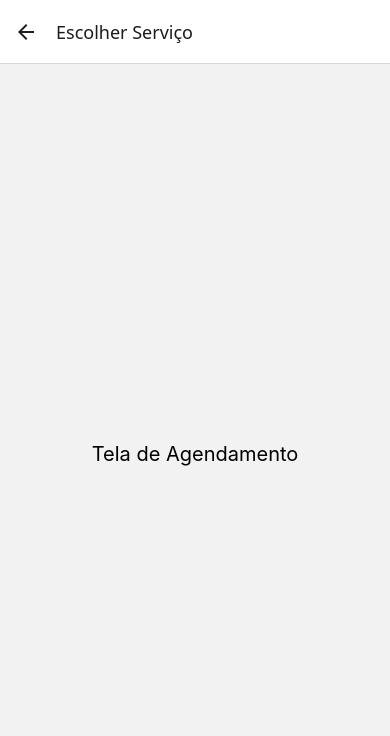
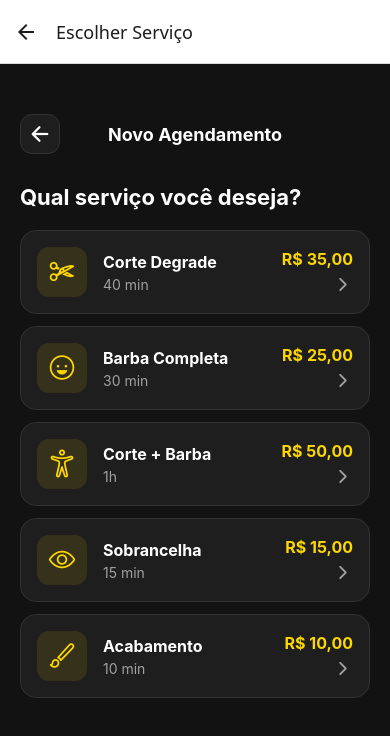
Before and after one commit to barber-scheduler/barber-scheduler, a React Native app: screen /Agendamento in a window 390 px wide. Shown: the top 736 px of the page. Built offline with nearby package versions, Linux system fonts and the light colour scheme.

Commit message:
Tela home e agendamento feitas

```diff
--- a/package.json
+++ b/package.json
@@ -6,7 +6,7 @@
     "start": "expo start",
     "android": "expo start --android",
     "ios": "expo start --ios",
-    "web": "expo start -c --web"
+    "web": "expo start --watch --web"
   },
   "dependencies": {
     "@react-navigation/bottom-tabs": "^7.8.5",
--- a/src/screens/Agendamento.js
+++ b/src/screens/Agendamento.js
@@ -1,16 +1,151 @@
 import React from 'react';
-import { View, Text, StyleSheet } from 'react-native';
+import { View, Text, StyleSheet, FlatList, TouchableOpacity, StatusBar } from 'react-native';
+import { Ionicons } from '@expo/vector-icons';
+import { theme } from '../utils/theme';
 
+// Dados Falsos dos Serviços (Depois virão do Banco do Paulo)
+const SERVICOS = [
+  { id: '1', nome: 'Corte Degrade', preco: 'R$ 35,00', duracao: '40 min', icon: 'cut-outline' },
+  { id: '2', nome: 'Barba Completa', preco: 'R$ 25,00', duracao: '30 min', icon: 'happy-outline' },
+  { id: '3', nome: 'Corte + Barba', preco: 'R$ 50,00', duracao: '1h', icon: 'accessibility-outline' },
+  { id: '4', nome: 'Sobrancelha', preco: 'R$ 15,00', duracao: '15 min', icon: 'eye-outline' },
+  { id: '5', nome: 'Acabamento', preco: 'R$ 10,00', duracao: '10 min', icon: 'brush-outline' },
+];
 
-export default function Agendamento() {
+export default function Agendamento({ navigation }) {
+
+  const handleSelectService = (servico) => {
+    navigation.navigate('Calendario', { servicoSelecionado: servico });
+  };
+
+  const renderServiceCard = ({ item }) => (
+    <TouchableOpacity
+      style={styles.card}
+      activeOpacity={0.7}
+      onPress={() => handleSelectService(item)}
+    >
+      {/* Ícone do lado esquerdo */}
+      <View style={styles.iconContainer}>
+        <Ionicons name={item.icon} size={28} color={theme.colors.primary} />
+      </View>
+
+      {/* Infos do Serviço */}
+      <View style={styles.infoContainer}>
+        <Text style={styles.serviceName}>{item.nome}</Text>
+        <Text style={styles.serviceDuration}>{item.duracao}</Text>
+      </View>
+
+      {/* Preço e Setinha */}
+      <View style={styles.priceContainer}>
+        <Text style={styles.servicePrice}>{item.preco}</Text>
+        <Ionicons name="chevron-forward" size={20} color={theme.colors.textSecondary} />
+      </View>
+    </TouchableOpacity>
+  );
+
   return (
     <View style={styles.container}>
-      <Text style={styles.text}>Tela de Agendamento</Text>
+      <StatusBar barStyle="light-content" backgroundColor={theme.colors.background} />
+
+      {/* --- HEADER COM BOTÃO VOLTAR --- */}
+      <View style={styles.header}>
+        <TouchableOpacity onPress={() => navigation.goBack()} style={styles.backButton}>
+          <Ionicons name="arrow-back" size={24} color="#FFF" />
+        </TouchableOpacity>
+        <Text style={styles.headerTitle}>Novo Agendamento</Text>
+        <View style={{ width: 40 }} />
+      </View>
+
+      <Text style={styles.subTitle}>Qual serviço você deseja?</Text>
+
+      <FlatList
+        data={SERVICOS}
+        keyExtractor={(item) => item.id}
+        renderItem={renderServiceCard}
+        showsVerticalScrollIndicator={false}
+        contentContainerStyle={{ paddingBottom: 20 }}
+      />
+
     </View>
   );
 }
 
 const styles = StyleSheet.create({
-  container: { flex: 1, justifyContent: 'center', alignItems: 'center' },
-  text: { fontSize: 20 }
+  container: {
+    flex: 1,
+    backgroundColor: theme.colors.background,
+    padding: 20,
+    paddingTop: 50,
+  },
+  // Header Styles
+  header: {
+    flexDirection: 'row',
+    alignItems: 'center',
+    justifyContent: 'space-between',
+    marginBottom: 30,
+  },
+  backButton: {
+    width: 40,
+    height: 40,
+    borderRadius: 12,
+    backgroundColor: theme.colors.surface,
+    justifyContent: 'center',
+    alignItems: 'center',
+    borderWidth: 1,
+    borderColor: theme.colors.border,
+  },
+  headerTitle: {
+    fontSize: 18,
+    fontWeight: 'bold',
+    color: theme.colors.textPrimary,
+  },
+  subTitle: {
+    fontSize: 22,
+    fontWeight: 'bold',
+    color: theme.colors.textPrimary,
+    marginBottom: 20,
+  },
+
+  // Card Styles
+  card: {
+    flexDirection: 'row',
+    alignItems: 'center',
+    backgroundColor: theme.colors.surface,
+    padding: 16,
+    borderRadius: 16,
+    marginBottom: 12,
+    borderWidth: 1,
+    borderColor: theme.colors.border,
+  },
+  iconContainer: {
+    width: 50,
+    height: 50,
+    backgroundColor: 'rgba(255, 215, 0, 0.1)',
+    borderRadius: 12,
+    justifyContent: 'center',
+    alignItems: 'center',
+    marginRight: 16,
+  },
+  infoContainer: {
+    flex: 1,
+  },
+  serviceName: {
+    fontSize: 16,
+    fontWeight: 'bold',
+    color: theme.colors.textPrimary,
+  },
+  serviceDuration: {
+    fontSize: 14,
+    color: theme.colors.textSecondary,
+    marginTop: 4,
+  },
+  priceContainer: {
+    alignItems: 'flex-end',
+  },
+  servicePrice: {
+    fontSize: 16,
+    fontWeight: 'bold',
+    color: theme.colors.primary,
+    marginBottom: 4,
+  }
 });
--- a/src/screens/Home.js
+++ b/src/screens/Home.js
@@ -1,4 +1,196 @@
-// src/screens/Home.js
 import React from 'react';
-import { View, Text, StyleSheet, FlatList, StatusBar, TouchableOpacity } from 'react-native';
+import { View, Text, StyleSheet, StatusBar, FlatList, TouchableOpacity } from 'react-native';
+import { Ionicons } from '@expo/vector-icons';
 import { theme } from '../utils/theme';
+
+// Dados Fakes para o Dashboard
+const AGENDAMENTOS = [
+  { id: '1', cliente: 'João Pedro', servico: 'Corte + Barba', horario: '09:00' },
+  { id: '2', cliente: 'Marcos Silva', servico: 'Corte Simples', horario: '10:00' },
+  { id: '3', cliente: 'Lucas Almeida', servico: 'Sobrancelha', horario: '11:30' },
+  { id: '4', cliente: 'Pedro Sampaio', servico: 'Platinado', horario: '14:00' },
+];
+
+export default function Home({ navigation }) {
+
+
+  const renderItem = ({ item }) => (
+    <TouchableOpacity
+      style={styles.appointmentCard}
+      onPress={() => console.log("Clicou no agendamento de", item.cliente)}
+    >
+
+      <View style={styles.appointmentLeft}>
+        <View style={styles.iconContainer}>
+          <Ionicons name="time-outline" size={20} color={theme.colors.primary} />
+        </View>
+        <View>
+          <Text style={styles.clientName}>{item.cliente}</Text>
+          <Text style={styles.serviceName}>{item.servico}</Text>
+        </View>
+      </View>
+
+      <Text style={styles.timeText}>{item.horario}</Text>
+    </TouchableOpacity>
+  );
+
+  return (
+    <View style={styles.container}>
+      <StatusBar barStyle="light-content" backgroundColor={theme.colors.background} />
+
+      {/* --- 1. CABEÇALHO --- */}
+      <View style={styles.headerContainer}>
+        <View>
+          <Text style={styles.title}>Dashboard</Text>
+          <Text style={styles.date}>Quarta, 20 de Novembro</Text>
+        </View>
+
+        <TouchableOpacity
+          style={styles.addButton}
+          onPress={() => navigation.navigate('Agendamento')}
+        >
+           <Ionicons name="add" size={24} color="#000" />
+        </TouchableOpacity>
+      </View>
+
+
+      <View style={styles.statsContainer}>
+
+
+        <View style={styles.statCard}>
+           <Text style={styles.statLabel}>Confirmados</Text>
+           <Text style={styles.statNumberYellow}>4</Text>
+        </View>
+
+        <View style={{ width: 15 }} />
+
+
+        <View style={styles.statCard}>
+           <Text style={styles.statLabel}>Concluídos</Text>
+           <Text style={styles.statNumberWhite}>1</Text>
+        </View>
+
+      </View>
+
+
+      <Text style={styles.sectionTitle}>Agendamentos de Hoje</Text>
+
+      <FlatList
+        data={AGENDAMENTOS}
+        keyExtractor={(item) => item.id}
+        renderItem={renderItem}
+        showsVerticalScrollIndicator={false}
+        contentContainerStyle={{ paddingBottom: 20 }}
+      />
+
+    </View>
+  );
+}
+
+const styles = StyleSheet.create({
+  container: {
+    flex: 1,
+    backgroundColor: theme.colors.background,
+    padding: 20,
+    paddingTop: 50,
+  },
+
+  // Cabeçalho
+  headerContainer: {
+    flexDirection: 'row',
+    justifyContent: 'space-between',
+    alignItems: 'center',
+    marginBottom: 20,
+  },
+  title: {
+    fontSize: 32,
+    fontWeight: 'bold',
+    color: theme.colors.textPrimary,
+  },
+  date: {
+    fontSize: 14,
+    color: theme.colors.textSecondary,
+    marginTop: 4,
+  },
+  addButton: {
+    backgroundColor: theme.colors.primary,
+    width: 45,
+    height: 45,
+    borderRadius: 12,
+    justifyContent: 'center',
+    alignItems: 'center',
+  },
+
+  // Estatísticas
+  statsContainer: {
+    flexDirection: 'row',
+    marginBottom: 30,
+  },
+  statCard: {
+    flex: 1,
+    backgroundColor: theme.colors.surface,
+    padding: 15,
+    borderRadius: 16,
+    borderWidth: 1,
+    borderColor: theme.colors.border,
+  },
+  statLabel: {
+    color: theme.colors.textSecondary,
+    fontSize: 14,
+    marginBottom: 5,
+  },
+  statNumberYellow: {
+    color: theme.colors.primary,
+    fontSize: 28,
+    fontWeight: 'bold',
+  },
+  statNumberWhite: {
+    color: theme.colors.textPrimary,
+    fontSize: 28,
+    fontWeight: 'bold',
+  },
+
+  // Lista
+  sectionTitle: {
+    fontSize: 18,
+    fontWeight: 'bold',
+    color: theme.colors.textPrimary,
+    marginBottom: 15,
+  },
+  appointmentCard: {
+    backgroundColor: theme.colors.surface,
+    padding: 16,
+    borderRadius: 16,
+    marginBottom: 12,
+    flexDirection: 'row',
+    justifyContent: 'space-between',
+    alignItems: 'center',
+    borderWidth: 1,
+    borderColor: theme.colors.border,
+  },
+  appointmentLeft: {
+    flexDirection: 'row',
+    alignItems: 'center',
+  },
+  iconContainer: {
+    backgroundColor: 'rgba(255, 215, 0, 0.1)',
+    padding: 10,
+    borderRadius: 12,
+    marginRight: 15,
+  },
+  clientName: {
+    fontSize: 16,
+    fontWeight: 'bold',
+    color: theme.colors.textPrimary,
+  },
+  serviceName: {
+    fontSize: 14,
+    color: theme.colors.textSecondary,
+    marginTop: 2,
+  },
+  timeText: {
+    fontSize: 16,
+    fontWeight: 'bold',
+    color: theme.colors.primary,
+  }
+});
```
Also changed, not shown: 1 other file (tests, documents, lock files or other folders).
